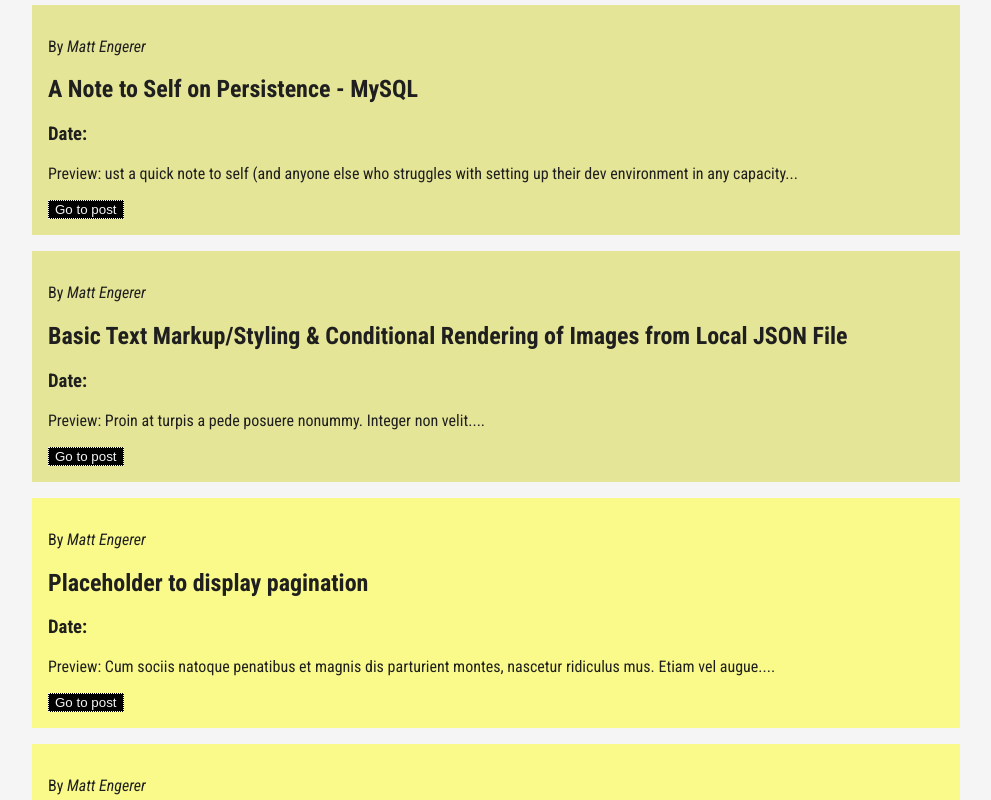
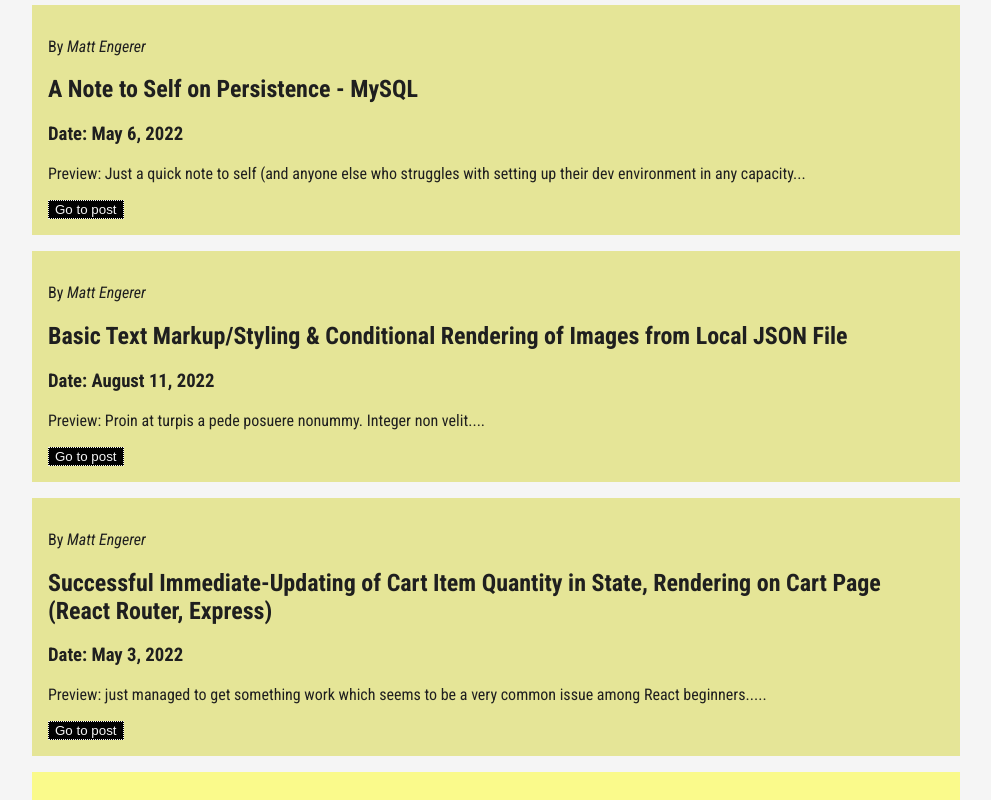
Before and after one commit to uchutanjyo/personal-blog, a React (Create React App) app: page / in a window 1280 px wide. Shown: the part 980-1780 px from the top of the page, without its empty margins (136-1127 px from the left). Built offline with nearby package versions, Linux system fonts and the light colour scheme.

Commit message:
most of old blog content added incl code screenshots

```diff
--- a/src/blogposts/blogposts.json
+++ b/src/blogposts/blogposts.json
@@ -50,11 +50,30 @@
       "id": 2,
       "author": "Matt Engerer",
       "title": "A Note to Self on Persistence - MySQL",
-      "preview": "ust a quick note to self (and anyone else who struggles with setting up their dev environment in any capacity",
-      "date": "1630299425000",
+      "preview": "Just a quick note to self (and anyone else who struggles with setting up their dev environment in any capacity",
+      "date": "May 6, 2022",
       "image": "",
       "readingTimeMinutes": 12,
-      "paragraphs": []
+      "paragraphs": [
+        ["Just a quick note to self (and anyone else who struggles with setting up their dev environment in any capacity): when it comes to getting stuck, persistence really is what is required to move forward in most cases!"],
+
+        ["I suddenly realized that changing my MySQL password would be necessary before deploying/hosting my first full-stack application, as the password is general-use for me - and also somewhat stupidly stored in the config file for my Express server. OK, maybe this isn't as important as I think it is, but I didn't have a good feeling about leaving it there."],
+
+
+        ["Anyways, after going through several articles and trying several suggestions on how to accomplish this, I landed on this article: https://www.mysqltutorial.org/mysql-changing-password.aspx"],
+
+        ["It took until the bottom solution for me to find the one that worked for me (i.e. my version of MySQL, Ubuntu etc.). Thank you to the authors!"],
+
+        ["This is what worked, once logged into MySQL via the terminal:"],
+
+        ["ALTER USER dbadmin@localhost IDENTIFIED BY 'littlewhale'"],
+
+        ["So yes, this is basically a reminder to myself and all the other basically still-beginners out there: just keep pushing when something's not working - eventually, you will get it. Try not to get frustrated as it's a waste of energy. :)"],
+
+        ["That's it! More coming soon."]
+
+
+      ]
     },
     {
       "id": 4,
@@ -88,13 +107,44 @@
     {
       "id": 5,
       "author": "Matt Engerer",
-      "title": "Placeholder to display pagination",
-      "preview": "Cum sociis natoque penatibus et magnis dis parturient montes, nascetur ridiculus mus. Etiam vel augue.",
-      "date": "1641217936000",
+      "title": "Successful Immediate-Updating of Cart Item Quantity in State, Rendering on Cart Page (React Router, Express)",
+      "preview": " just managed to get something work which seems to be a very common issue among React beginners..",
+      "date": "May 3, 2022",
       "image": "",
       "readingTimeMinutes": 15,
-      "paragraphs": [["And then, in an example axios request: "],
-      [" const data = await axios.get(`${appUrl}/cart`);"]],
+      "paragraphs": [
+        ["I just managed to get something work which seems to be a very common issue among React beginners."],
+
+        ["I had been trying to update the shopping cart qty immediately after adding an item to the cart/redirecting to cart page in my React Router/Express/MySQL fake e-commerce store project. After a couple hours of struggling, here is how I did it (brief explanation):"],
+
+        ["DISCLAIMER: my code indentation is horrible - it’s something I plan to fix before any ‘final’ versions of any app I create are ‘released’."],
+
+
+        ["-handleSubmit function which updates cartItems in MySQL database also sets redirect state to true (it is false by default)"],
+
+        ["-useEffect in context.js file listens for a change in redirect state (redirect is a global variable)"],
+
+        ["-if redirect changes, getCart() is called. getCart() is the function which is called in order to retrieve the current cart from the database to be used on the Cart page. I had already implemented this, but simply directing useEffect to watch for a change in another state variable allowed getCart() to re-trigger and thus update the the cart state immediately and indirectly (this did NOT work inside of the handleSubmit function)."],
+
+        ["Here’s the code:"],
+
+        ["In Context.js:"],
+
+        ["successful-im1.png"],
+
+        ["In ProductDetails.js (detailed product info page with ‘add to cart’ button which called handleSubmit on click)."],
+
+        ["successful-im2.png"],
+
+        ["I realize this is not a detailed explanation whatsoever and will be of little use to most developers seeking help. For the time being, this blog is to document my own issues - for my own reference and as proof of my problem solving abilities! There, I said it! "],
+
+        ["But, it would of course be great if these barebones solutions do end up helping someone out."],
+
+        ["That’s it for the moment."],
+
+
+        ["Matt"]
+      ],
       "tags": ["hardware", "politics"]
     },
     {
--- a/src/components/BlogList.js
+++ b/src/components/BlogList.js
@@ -31,6 +31,7 @@ return (
           <BlogPostPreview
           key={blog.id}
             id={blog.id}
+            date={blog.date}
             author={blog.author}
             title={blog.title}
             preview={blog.preview}
--- a/src/components/BlogPost.js
+++ b/src/components/BlogPost.js
@@ -46,7 +46,7 @@ const BlogPost = () => {
                 if (paragraph[0].includes('.png')) {
                   const screenshot = `${paragraph[0]}`
                   console.log(screenshot)
-                  return <img src={require(`../blogimages/${screenshot}`)}  style={{height:'5em',}} />
+                  return <img src={require(`../blogimages/${screenshot}`)}  style={{height:'auto',}} />
                 }
 
                 return  <p key={id} style={{display:'flex', paddingTop:'.7em', lineHeight: '1.3em'}}>{paragraph}</p>
--- a/src/components/BlogPostPreview.js
+++ b/src/components/BlogPostPreview.js
@@ -20,7 +20,6 @@ import { useGlobalContext } from "../context/Context";
             navigate(`/${currentBlogPost[0].id}/blogpost`);
           }
         }, [currentBlogPost]);
-
   return (
 
     <li className={!title.includes('Placeholder') ? "blog" :"placeholder"} key={id}>
```
Also changed, not shown: src/blogimages/successful-im1.png (added), src/blogimages/successful-im2.png (added).
